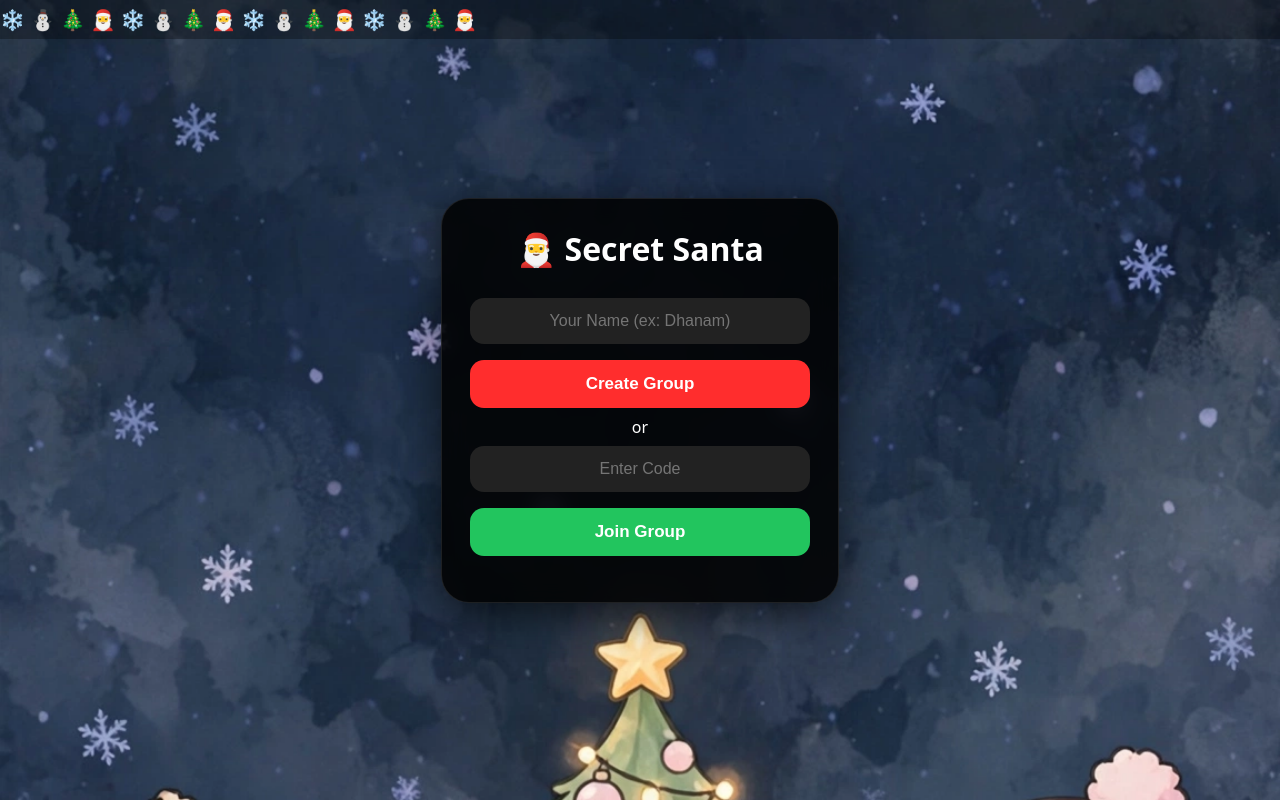
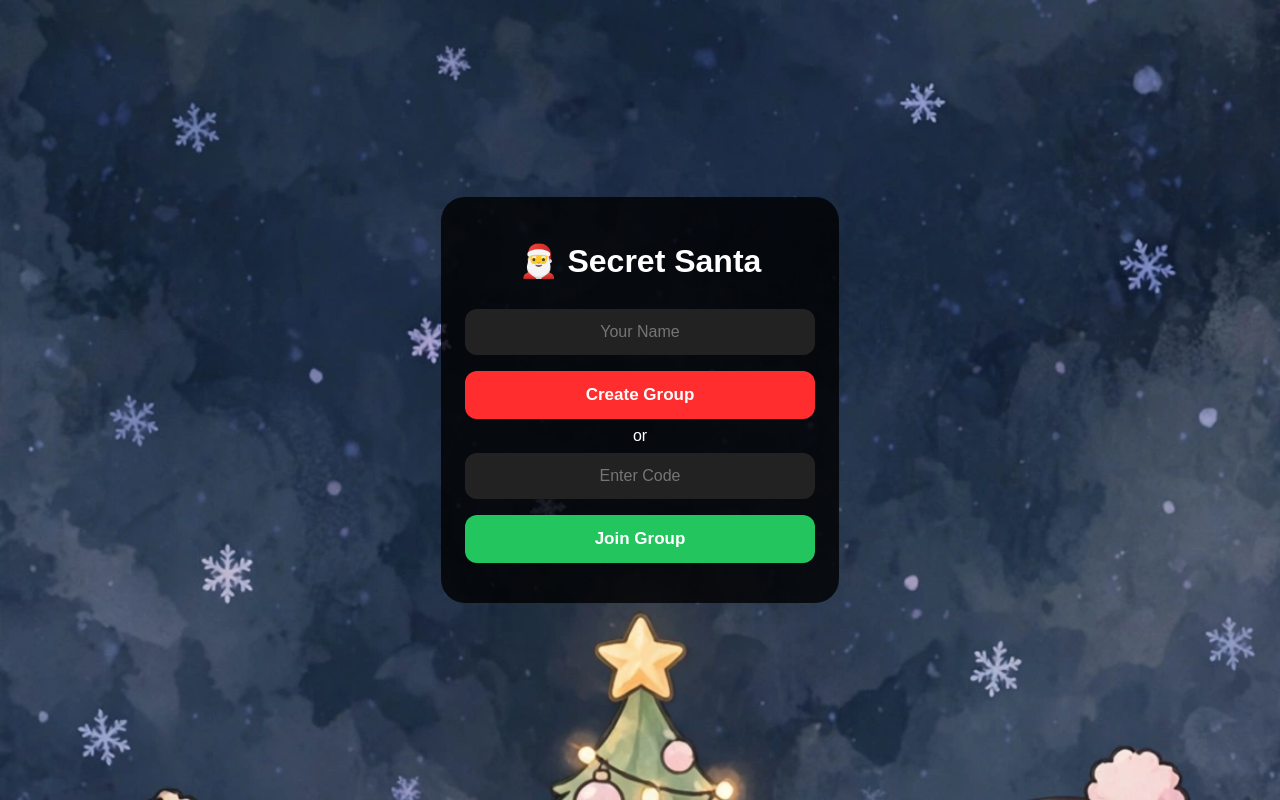
Before and after one commit to dhanamblaze/secret-santa, a FastAPI app: page / in a window 1280 px wide. Run offline with FastAPI, Linux system fonts and the light colour scheme.

Commit message:
Refactor HTML and CSS styles for index page

```diff
--- a/templates/index.html
+++ b/templates/index.html
@@ -4,23 +4,19 @@
 <meta name="viewport" content="width=device-width, initial-scale=1">
 <title>Secret Santa</title>
 <style>
-body{margin:0;min-height:100vh;background:#1a1a1a url('/static/bg.jpg') center/cover no-repeat fixed;display:flex;align-items:center;justify-content:center;font-family:system-ui;color:white}
-.card{background:rgba(0,0,0,0.85);backdrop-filter:blur(10px);padding:28px;border-radius:28px;width:90%;max-width:340px;text-align:center;box-shadow:0 10px 40px rgba(0,0,0,0.6);border:1px solid rgba(255,255,255,0.1)}
-h1{margin:0 0 20px 0}
-input{width:100%;box-sizing:border-box;padding:14px;border-radius:14px;border:none;background:#222;color:white;margin:8px 0;font-size:16px;text-align:center;outline:none}
-.btn{width:100%;padding:14px;border:none;border-radius:14px;font-size:17px;font-weight:bold;cursor:pointer;margin:8px 0}
-.red{background:#ff2d2d;color:white}
-.green{background:#22c55e;color:white}
-.small{font-size:14px;opacity:0.8;margin-top:10px;word-break:break-all}
-.members{text-align:left;background:#111;padding:12px;border-radius:12px;margin:12px 0;max-height:150px;overflow:auto}
-.emoji-bar{position:fixed;top:0;left:0;width:100%;background:rgba(0,0,0,0.3);padding:6px 0;font-size:20px;white-space:nowrap;overflow:hidden}
+body{margin:0;min-height:100vh;background:#111 url('/static/bg.jpg') center/cover fixed;display:flex;align-items:center;justify-content:center;font-family:sans-serif;color:white}
+.card{background:rgba(0,0,0,0.8);padding:24px;border-radius:24px;width:90%;max-width:350px;text-align:center}
+input{width:100%;box-sizing:border-box;padding:14px;border-radius:12px;border:none;background:#222;color:white;margin:8px 0;font-size:16px;text-align:center}
+.btn{width:100%;padding:14px;border:none;border-radius:12px;font-size:17px;font-weight:bold;cursor:pointer;margin:8px 0}
+.red{background:#ff2d2d;color:white}.green{background:#22c55e;color:white}
+.small{font-size:13px;opacity:0.8;margin-top:8px;word-break:break-all}
+.members{text-align:left;background:#1a1a1a;padding:10px;border-radius:10px;margin:10px 0}
 </style>
 </head>
 <body>
-<div class="emoji-bar">❄️ ⛄ 🎄 🎅 ❄️ ⛄ 🎄 🎅 ❄️ ⛄ 🎄 🎅 ❄️ ⛄ 🎄 🎅</div>
 <div class="card" id="app">
 <h1>🎅 Secret Santa</h1>
-<input id="name" placeholder="Your Name (ex: Dhanam)">
+<input id="name" placeholder="Your Name">
 <button class="btn red" onclick="createGroup()">Create Group</button>
 <div>or</div>
 <input id="code" placeholder="Enter Code">
@@ -29,10 +25,10 @@ input{width:100%;box-sizing:border-box;padding:14px;border-radius:14px;border:no
 </div>
 <script>
 let myName="", roomCode=new URLSearchParams(location.search).get('code')||"";
-if(roomCode){ loadRoom(); }
+if(roomCode) loadRoom();
 async function createGroup(){
   myName=document.getElementById('name').value.trim();
-  if(!myName) return alert('Name enter pannu da!');
+  if(!myName){ alert('Name enter pannu da!'); return; }
   let res=await fetch('/api/create-room',{method:'POST',headers:{'Content-Type':'application/json'},body:JSON.stringify({name:myName})});
   let data=await res.json();
   location.href='/?code='+data.code+'&name='+encodeURIComponent(myName);
@@ -40,11 +36,11 @@ async function createGroup(){
 async function joinGroup(){
   myName=document.getElementById('name').value.trim();
   let code=document.getElementById('code').value.trim().toUpperCase();
-  if(!myName) return alert('Name enter pannu da!');
-  if(!code) return alert('Code enter pannu da!');
+  if(!myName){ alert('Name enter pannu da!'); return; }
+  if(!code){ alert('Code enter pannu da!'); return; }
   let res=await fetch('/api/join-room',{method:'POST',headers:{'Content-Type':'application/json'},body:JSON.stringify({code,name:myName})});
   let data=await res.json();
-  if(data.error) return alert(data.error);
+  if(data.error){ alert(data.error); return; }
   location.href='/?code='+code+'&name='+encodeURIComponent(myName);
 }
 async function loadRoom(){
@@ -53,18 +49,16 @@ async function loadRoom(){
   if(!myName){ myName=prompt('Your name?'); if(!myName) return; }
   let res=await fetch(`/api/get-room?code=${roomCode}&name=${encodeURIComponent(myName)}`);
   let data=await res.json();
-  if(data.error){ document.getElementById('app').innerHTML='<h1>Error</h1><p>'+data.error+'</p><a href=\"/\" style=\"color:#22c55e\">Go Home</a>'; return; }
-  let html=`<h1>🎅 Secret Santa</h1>
-  <div class="small">Code: <b>${roomCode}</b> - Share this!</div>
-  <div class="members"><b>Members (${data.members.length}):</b><br>${data.members.join('<br>')}</div>`;
+  if(data.error){ document.getElementById('app').innerHTML='<h1>Error</h1><p>'+data.error+'</p><a href="/" style="color:#22c55e">Go Home</a>'; return; }
+  let html=`<h1>🎅 Secret Santa</h1><div class="small">Code: <b>${roomCode}</b></div><div class="members"><b>Members:</b><br>${data.members.join('<br>')}</div>`;
   if(data.shuffled){
-    if(data.assigned) html+=`<div style="background:#22c55e;color:white;padding:14px;border-radius:12px;margin:10px 0;font-weight:bold">You got: ${data.assigned} 🎁</div>`;
-    else html+=`<div>Shuffled! Waiting...</div>`;
+    if(data.assigned) html+=`<div style="background:#22c55e;padding:12px;border-radius:10px;font-weight:bold">You got: ${data.assigned} 🎁</div>`;
+    else html+=`<div>Shuffled!</div>`;
   } else {
     if(data.is_creator) html+=`<button class="btn red" onclick="shuffle()">Shuffle & Start 🎲</button>`;
-    else html+=`<div class="small">Waiting for admin to shuffle...</div>`;
+    else html+=`<div class="small">Waiting for admin...</div>`;
   }
-  html+=`<button class="btn green" onclick="location.href='/'">Leave</button><div class="small">Logged as: ${myName}</div>`;
+  html+=`<button class="btn green" onclick="location.href='/'">Leave</button><div class="small">You: ${myName}</div>`;
   document.getElementById('app').innerHTML=html;
   if(!data.shuffled) setTimeout(loadRoom,2000);
 }
```
